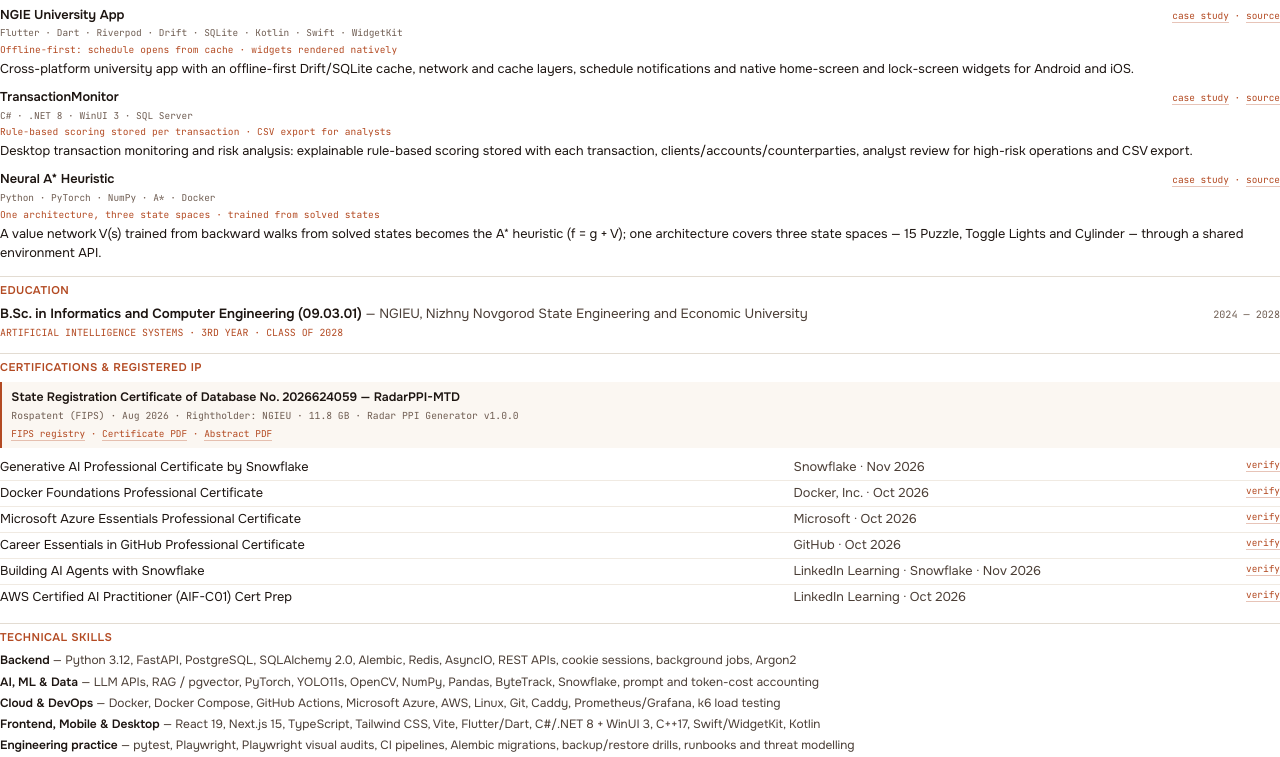
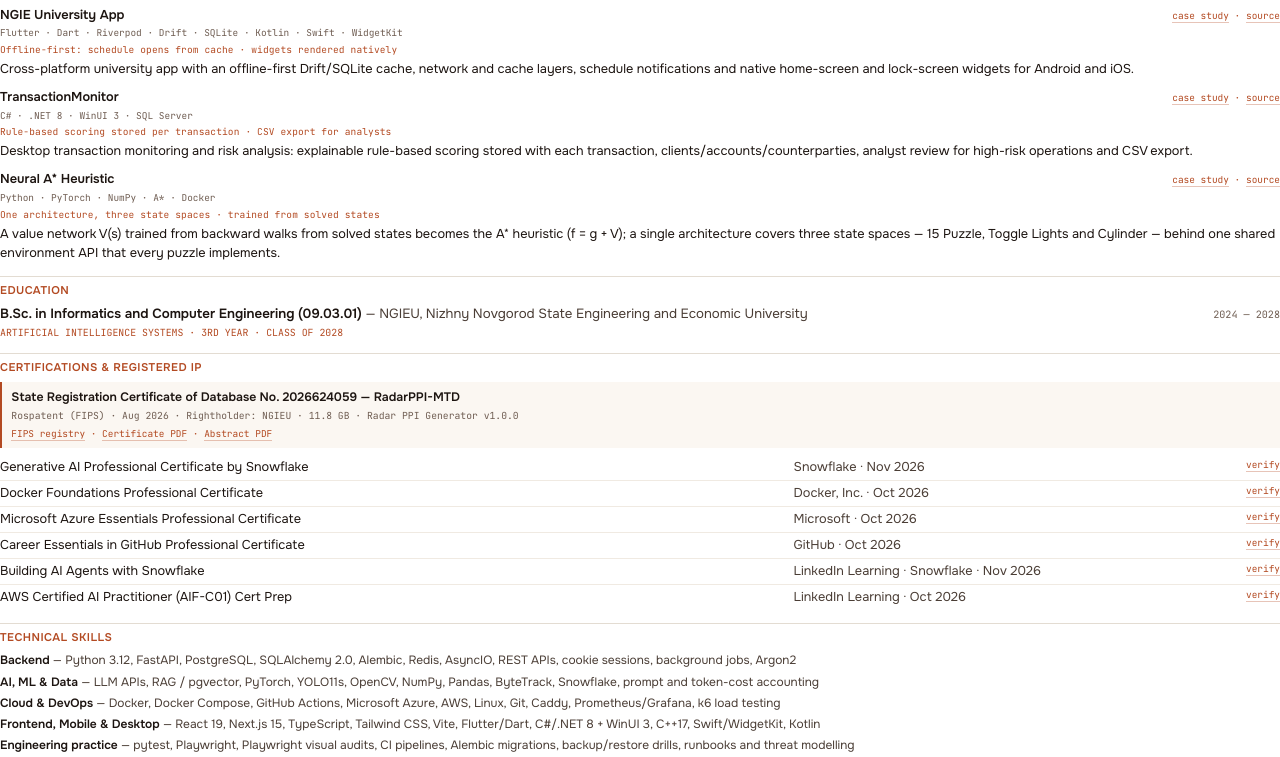
Before and after one commit to coffee1337/resume, a website: page src/resume-en.html in a window 1280 px wide. Shown: the part 808-1565 px from the top of the page. Drawn offline with Linux system fonts and the light colour scheme.

```diff
--- a/src/resume-en.html
+++ b/src/resume-en.html
@@ -119,7 +119,7 @@
     </div>
     <div class="proj-stack">Python · PyTorch · NumPy · A* · Docker</div>
     <div class="proj-result">One architecture, three state spaces · trained from solved states</div>
-    <p>A value network V(s) trained from backward walks from solved states becomes the A* heuristic (f = g + V); one architecture covers three state spaces — 15 Puzzle, Toggle Lights and Cylinder — through a shared environment API.</p>
+    <p>A value network V(s) trained from backward walks from solved states becomes the A* heuristic (f = g + V); a single architecture covers three state spaces — 15 Puzzle, Toggle Lights and Cylinder — behind one shared environment API that every puzzle implements.</p>
   </div>
 </section>
 
```
Also changed, not shown: 2 other files.
